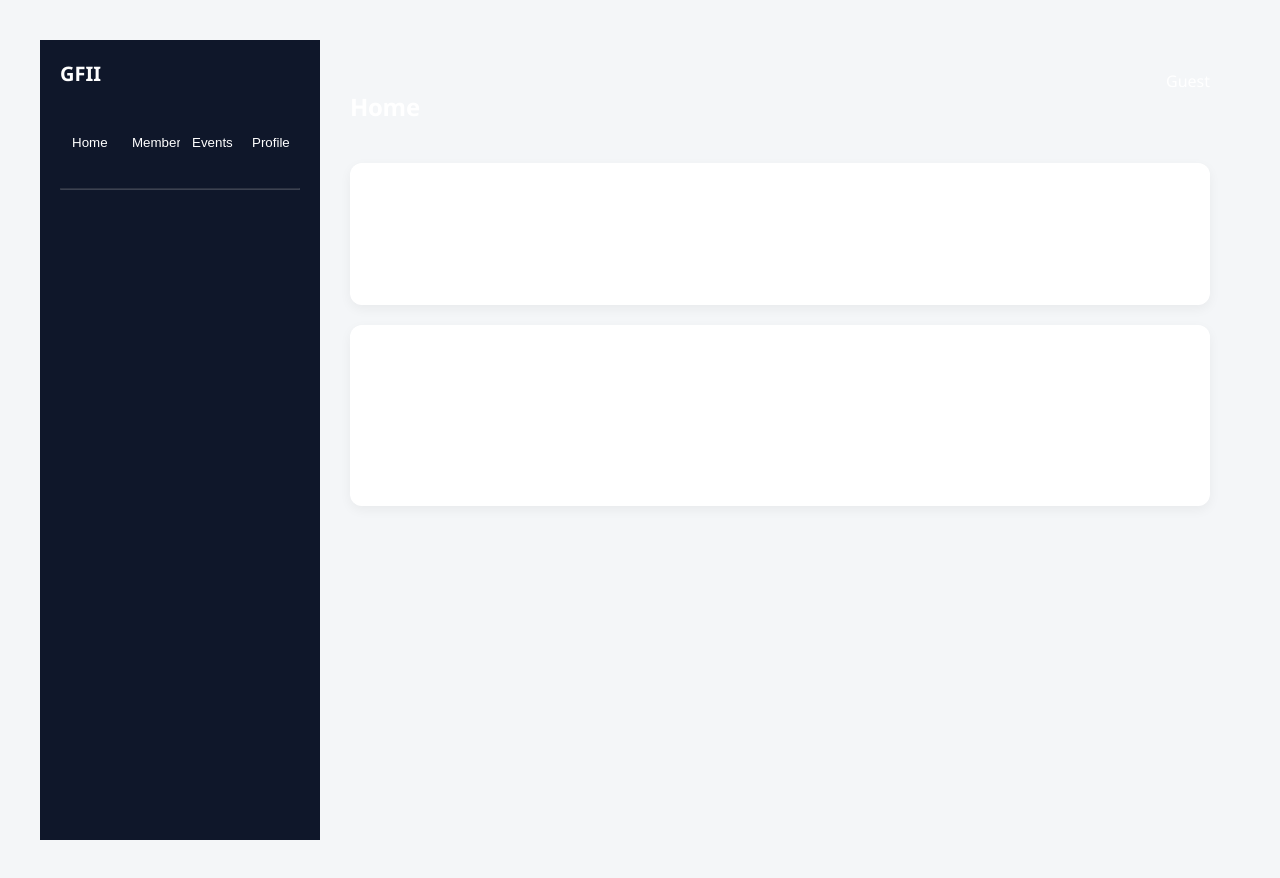
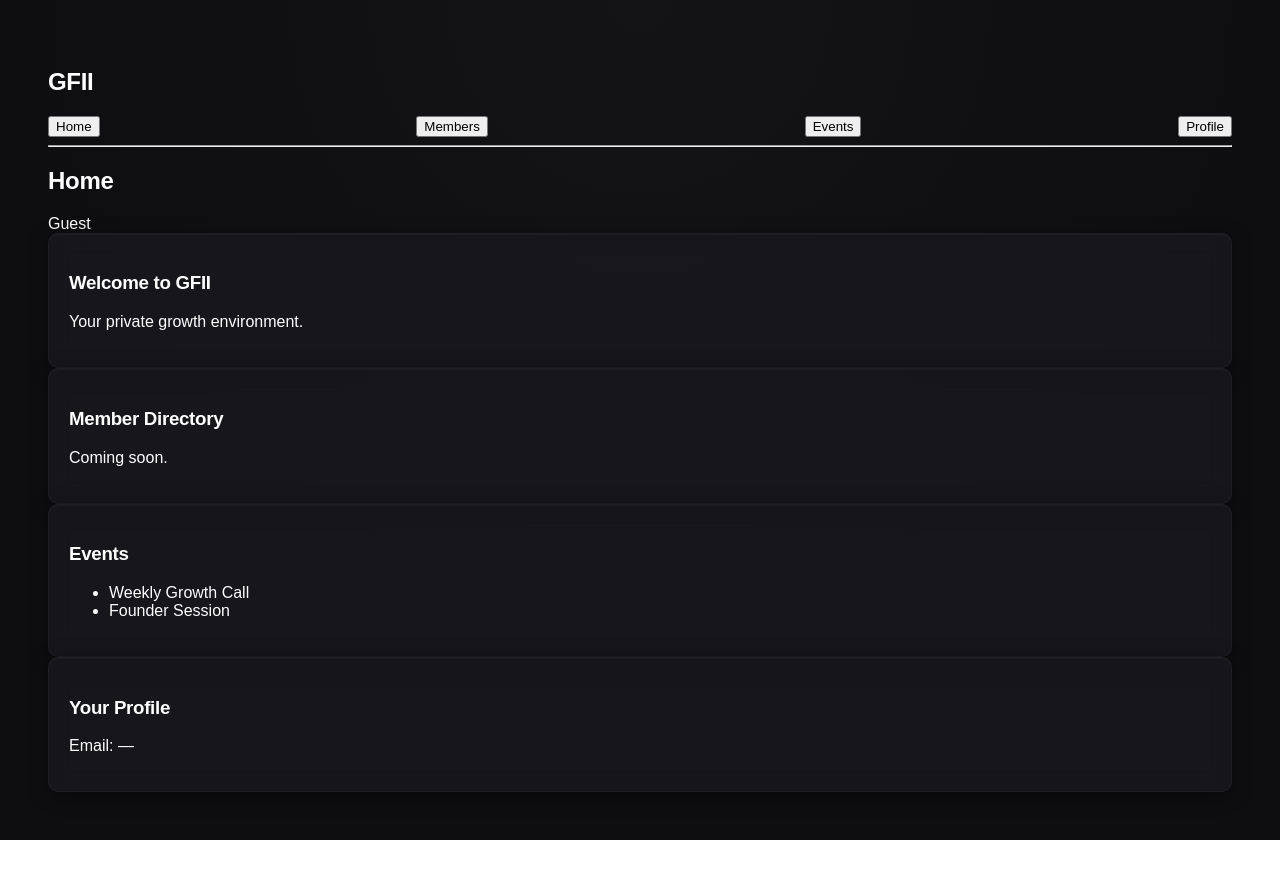
Before and after one commit to mpflaa-how/solid-guacamole, a website: page portal.html in a window 1280 px wide. After the commit the page ends 840 px from the top, so only its background shows below. Drawn offline with Linux system fonts and the light colour scheme.

Commit message:
Refactor portal layout and navigation structure

```diff
--- a/portal.html
+++ b/portal.html
@@ -7,90 +7,6 @@
 <title>GFII Portal</title>
 
 <link rel="stylesheet" href="styles.css">
-
-<style>
-/* ===== APP LAYOUT ===== */
-
-body {
-  margin:0;
-  font-family:Segoe UI, sans-serif;
-  background:#f4f6f8;
-}
-
-.app {
-  display:flex;
-  height:100vh;
-}
-
-/* SIDEBAR */
-
-.sidebar {
-  width:240px;
-  background:#0f172a;
-  color:white;
-  padding:20px;
-}
-
-.logo {
-  font-size:20px;
-  font-weight:600;
-  margin-bottom:30px;
-}
-
-.nav button {
-  width:100%;
-  margin:6px 0;
-  padding:12px;
-  background:none;
-  border:none;
-  color:white;
-  text-align:left;
-  cursor:pointer;
-  border-radius:8px;
-}
-
-.nav button:hover {
-  background:#1e293b;
-}
-
-/* MAIN AREA */
-
-.main {
-  flex:1;
-  padding:30px;
-  overflow:auto;
-}
-
-.view {
-  display:none;
-}
-
-.view.active {
-  display:block;
-}
-
-/* CARDS */
-
-.card {
-  background:white;
-  padding:20px;
-  border-radius:12px;
-  box-shadow:0 4px 12px rgba(0,0,0,.05);
-  margin-bottom:20px;
-}
-
-/* HEADER */
-
-.topbar {
-  display:flex;
-  justify-content:space-between;
-  margin-bottom:20px;
-}
-
-.user {
-  font-weight:500;
-}
-</style>
 </head>
 
 <body>
@@ -98,85 +14,90 @@ body {
 <div class="app">
 
   <!-- SIDEBAR -->
-  <div class="sidebar">
-    <div class="logo">GFII</div>
+  <aside class="sidebar">
 
-    <div class="nav">
-      <button onclick="showView('home')">Home</button>
-      <button onclick="showView('members')">Members</button>
-      <button onclick="showView('events')">Events</button>
-      <button onclick="showView('profile')">Profile</button>
-    </div>
+    <h2 class="logo">GFII</h2>
 
-    <hr style="margin:20px 0; opacity:.2">
+    <nav class="nav">
+      <button data-view="home">Home</button>
+      <button data-view="members">Members</button>
+      <button data-view="events">Events</button>
+      <button data-view="profile">Profile</button>
+    </nav>
 
+    <hr>
+
+    <!-- Netlify Login -->
     <div data-netlify-identity-menu></div>
-  </div>
 
-  <!-- MAIN CONTENT -->
-  <div class="main">
+  </aside>
 
-    <div class="topbar">
+
+  <!-- MAIN -->
+  <main class="main">
+
+    <header class="topbar">
       <h2 id="viewTitle">Home</h2>
-      <div class="user" id="userDisplay">Guest</div>
-    </div>
+      <div id="userDisplay">Guest</div>
+    </header>
 
-    <!-- HOME / DASHBOARD -->
-    <div id="home" class="view active">
 
+    <!-- HOME -->
+    <section id="home" class="view active">
       <div class="card">
         <h3>Welcome to GFII</h3>
         <p>Your private growth environment.</p>
       </div>
+    </section>
 
-      <div class="card">
-        <h3>Quick Stats</h3>
-        <p>Members Online: 12</p>
-        <p>Upcoming Events: 3</p>
-      </div>
-
-    </div>
 
     <!-- MEMBERS -->
-    <div id="members" class="view">
+    <section id="members" class="view">
       <div class="card">
         <h3>Member Directory</h3>
-        <p>(Future database connection)</p>
+        <p>Coming soon.</p>
       </div>
-    </div>
+    </section>
+
 
     <!-- EVENTS -->
-    <div id="events" class="view">
+    <section id="events" class="view">
       <div class="card">
-        <h3>Upcoming Events</h3>
+        <h3>Events</h3>
         <ul>
-          <li>Weekly Growth Call — Friday</li>
-          <li>Founder Session — March 30</li>
+          <li>Weekly Growth Call</li>
+          <li>Founder Session</li>
         </ul>
       </div>
-    </div>
+    </section>
+
 
     <!-- PROFILE -->
-    <div id="profile" class="view">
+    <section id="profile" class="view">
       <div class="card">
         <h3>Your Profile</h3>
         <p>Email: <span id="userEmail">—</span></p>
       </div>
+    </section>
+
+  </main>
+
 </div>
 
-  </div>
-</div>
 
 <!-- Netlify Identity -->
 <script src="https://identity.netlify.com/v1/netlify-identity-widget.js"></script>
 
 <script>
+/* =========================
+   APP NAVIGATION
+========================= */
 
-/* ======================
-   VIEW NAVIGATION
-====================== */
+document.querySelectorAll("[data-view]").forEach(btn => {
 
-function showView(id) {
+  btn.addEventListener("click", () => {
+
+    const id = btn.dataset.view;
 
     document.querySelectorAll(".view")
       .forEach(v => v.classList.remove("active"));
@@ -185,43 +106,50 @@ function showView(id) {
 
     document.getElementById("viewTitle").innerText =
       id.charAt(0).toUpperCase() + id.slice(1);
-}
 
-/* ======================
-   AUTH HANDLING
-====================== */
+  });
 
-if (window.netlifyIdentity) {
+});
 
-  netlifyIdentity.on("init", user => {
-    updateUser(user);
-  });
+
+/* =========================
+   NETLIFY AUTH (SAFE INIT)
+========================= */
+
+window.addEventListener("load", () => {
+
+  if (!window.netlifyIdentity) return;
+
+  netlifyIdentity.init();
+
+  netlifyIdentity.on("init", user => updateUser(user));
 
   netlifyIdentity.on("login", user => {
     updateUser(user);
     netlifyIdentity.close();
   });
 
-  netlifyIdentity.on("logout", () => {
-    updateUser(null);
+  netlifyIdentity.on("logout", () => updateUser(null));
+
 });
-}
+
 
 function updateUser(user) {
 
+  const display = document.getElementById("userDisplay");
+  const email = document.getElementById("userEmail");
+
   if (!user) {
-    document.getElementById("userDisplay").innerText = "Guest";
-    document.getElementById("userEmail").innerText = "—";
+    display.textContent = "Guest";
+    email.textContent = "—";
     return;
   }
 
-  document.getElementById("userDisplay").innerText =
+  display.textContent =
     user.user_metadata?.full_name || user.email;
 
-  document.getElementById("userEmail").innerText =
-    user.email;
+  email.textContent = user.email;
 }
-
 </script>
 
 </body>
```
Lines whose indentation alone changed are shown as unchanged.
